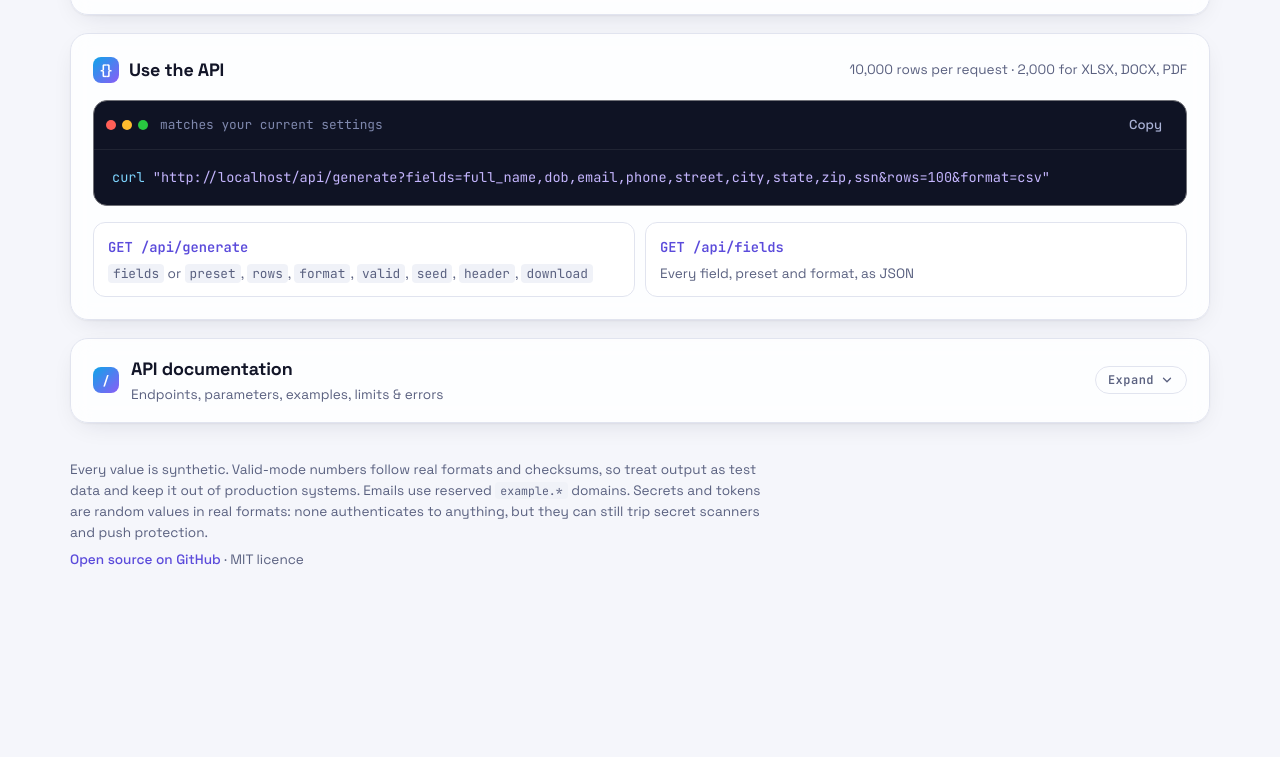
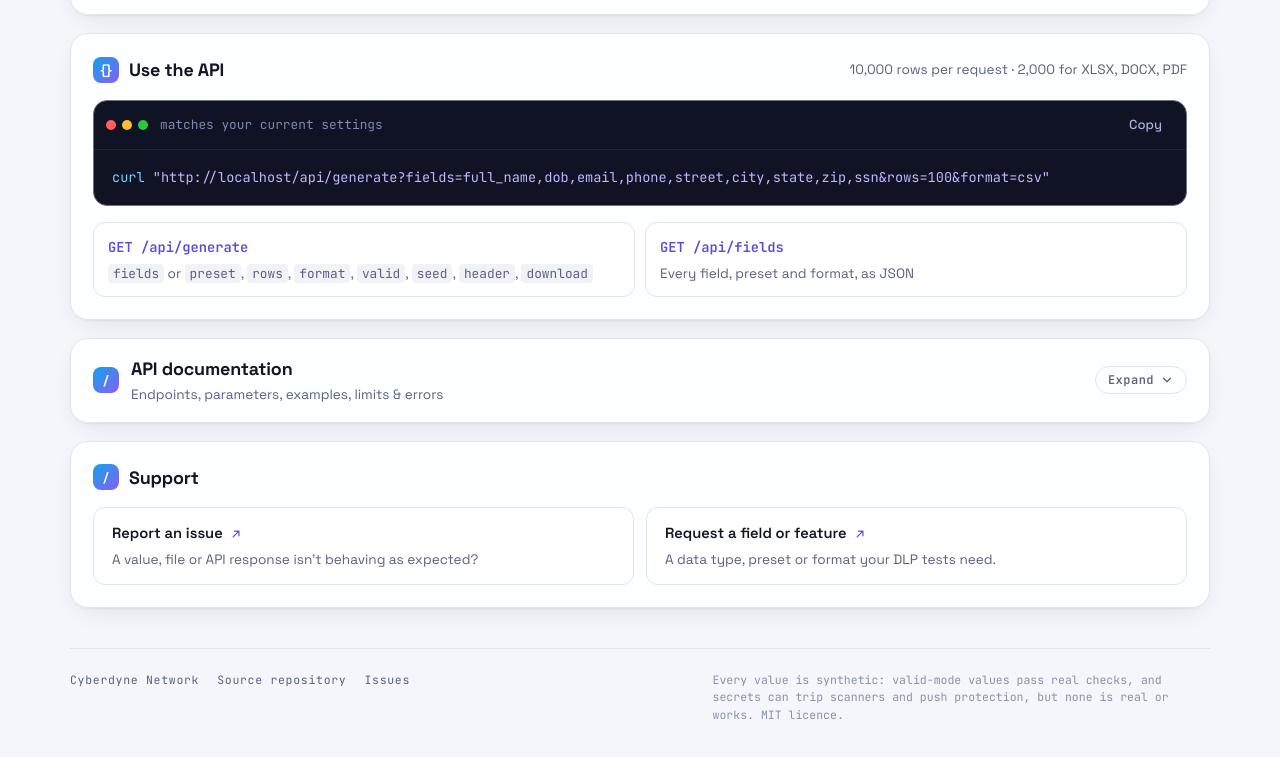
Before and after one commit to revpixel/dlp-datagen, a website built with Vite: page index.html in a window 1280 px wide. Shown: the part 2776-3533 px from the top of the page. Before the commit the page ends 3396 px from the top, so only its background shows below. Built offline with nearby package versions, Linux system fonts and the light colour scheme.

Commit message:
Add issue forms, a Support section and a lily-pwsh-style footer
- .github/ISSUE_TEMPLATE: bug report and feature/field request forms,
  blank issues off, with links to the field and API references and the
  live site. No Discussions links: the repo doesn't use them.
- Site: a static Support card (Report an issue, Request a field or
  feature) after the API docs, and a footer in the lily-pwsh style:
  Cyberdyne Network, Source repository and Issues links plus one line of
  safety text, aligned with the content width.

Co-Authored-By: Claude Opus 5.5 <noreply@anthropic.com>

```diff
--- a/index.html
+++ b/index.html
@@ -379,15 +379,39 @@
 			</div>
 			</div>
 			</div>
+
+			<!-- Static links, so they work without JavaScript. -->
+			<section class="card support-card" id="support" aria-labelledby="support-h">
+				<div class="card-head">
+					<h2 id="support-h"><span class="step">/</span> Support</h2>
+				</div>
+				<ul class="support">
+					<li>
+						<a class="support-link" href="https://github.com/revpixel/dlp-datagen/issues">
+							<span class="support-title">Report an issue <svg viewBox="0 0 24 24" aria-hidden="true"><path d="M7 17L17 7m0 0H9m8 0v8" /></svg></span>
+							<span class="support-text">A value, file or API response isn't behaving as expected?</span>
+						</a>
+					</li>
+					<li>
+						<a class="support-link" href="https://github.com/revpixel/dlp-datagen/issues/new?template=feature_request.yml">
+							<span class="support-title">Request a field or feature <svg viewBox="0 0 24 24" aria-hidden="true"><path d="M7 17L17 7m0 0H9m8 0v8" /></svg></span>
+							<span class="support-text">A data type, preset or format your DLP tests need.</span>
+						</a>
+					</li>
+				</ul>
+			</section>
 		</main>
 
-		<footer class="wrap foot">
+		<footer class="foot">
+			<nav class="foot-links" aria-label="Footer">
+				<a href="https://cyberdynenetwork.com/">Cyberdyne Network</a>
+				<a href="https://github.com/revpixel/dlp-datagen">Source repository</a>
+				<a href="https://github.com/revpixel/dlp-datagen/issues">Issues</a>
+			</nav>
 			<p>
-				Every value is synthetic. Valid-mode numbers follow real formats and checksums, so treat output as test data and keep it
-				out of production systems. Emails use reserved <code>example.*</code> domains. Secrets and tokens are random values in real formats: none
-				authenticates to anything, but they can still trip secret scanners and push protection.
+				Every value is synthetic: valid-mode values pass real checks, and secrets can trip scanners and push protection, but none is real
+				or works. MIT licence.
 			</p>
-			<p><a href="https://github.com/revpixel/dlp-datagen">Open source on GitHub</a> · MIT licence</p>
 		</footer>
 
 		<script type="module" src="/src/web/main.ts"></script>
--- a/src/web/style.css
+++ b/src/web/style.css
@@ -702,11 +702,50 @@ details.sample summary span { color: var(--faint); font-weight: 400; font-size:
 }
 
 /* ---------- footer ---------- */
-.foot { padding-top: 36px; padding-bottom: 44px; color: var(--muted); font-size: 0.85rem; max-width: 1180px; }
-.foot p { margin: 0 0 6px; max-width: 80ch; }
-.foot a { color: var(--accent); text-decoration: none; font-weight: 500; }
-.foot a:hover { text-decoration: underline; }
-.foot code { font-size: 0.85em; background: var(--surface-2); padding: 1px 5px; border-radius: 4px; }
+/* ---------- support ---------- */
+.support { list-style: none; margin: 0; padding: 0; display: grid; grid-template-columns: repeat(2, minmax(0, 1fr)); gap: 12px; }
+.support-link {
+	display: grid;
+	gap: 4px;
+	height: 100%;
+	padding: 14px 18px;
+	border: 1px solid var(--border);
+	border-radius: 12px;
+	background: var(--surface-solid);
+	text-decoration: none;
+	transition: border-color 0.2s, background 0.2s;
+}
+.support-link:hover { border-color: var(--border-strong); background: var(--surface-2); }
+.support-link:focus-visible { outline: 2px solid var(--ring); outline-offset: 2px; }
+.support-title { display: inline-flex; align-items: center; gap: 6px; font-size: 0.92rem; font-weight: 600; color: var(--text); }
+.support-title svg { width: 14px; height: 14px; fill: none; stroke: var(--accent); stroke-width: 2; stroke-linecap: round; stroke-linejoin: round; transition: transform 0.2s; }
+.support-link:hover .support-title svg { transform: translate(2px, -2px); }
+.support-text { color: var(--muted); font-size: 0.85rem; }
+
+/* ---------- footer ---------- */
+.foot {
+	/* Same content width as .wrap (1180px less its 20px padding), so the rule lines up with the cards. */
+	margin: 40px max(20px, calc((100% - 1140px) / 2));
+	padding-top: 22px;
+	border-top: 1px solid var(--border);
+	display: flex;
+	flex-wrap: wrap;
+	justify-content: space-between;
+	gap: 10px 20px;
+	font: 0.72rem/1.5 var(--font-mono);
+	color: var(--faint);
+}
+.foot p { margin: 0; max-width: 72ch; }
+.foot-links { display: flex; flex-wrap: wrap; gap: 6px 18px; }
+.foot-links a { color: var(--muted); text-decoration: none; letter-spacing: 0.06em; }
+.foot-links a:hover { color: var(--text); }
+
+@media (max-width: 720px) {
+	.support { grid-template-columns: minmax(0, 1fr); }
+}
+@media (max-width: 560px) {
+	.foot { margin-left: 16px; margin-right: 16px; }
+}
 
 @media (max-width: 560px) {
 	.wrap { padding-left: 16px; padding-right: 16px; }
```
Also changed, not shown: .github/ISSUE_TEMPLATE/bug_report.yml (added), .github/ISSUE_TEMPLATE/config.yml (added), .github/ISSUE_TEMPLATE/feature_request.yml (added).
